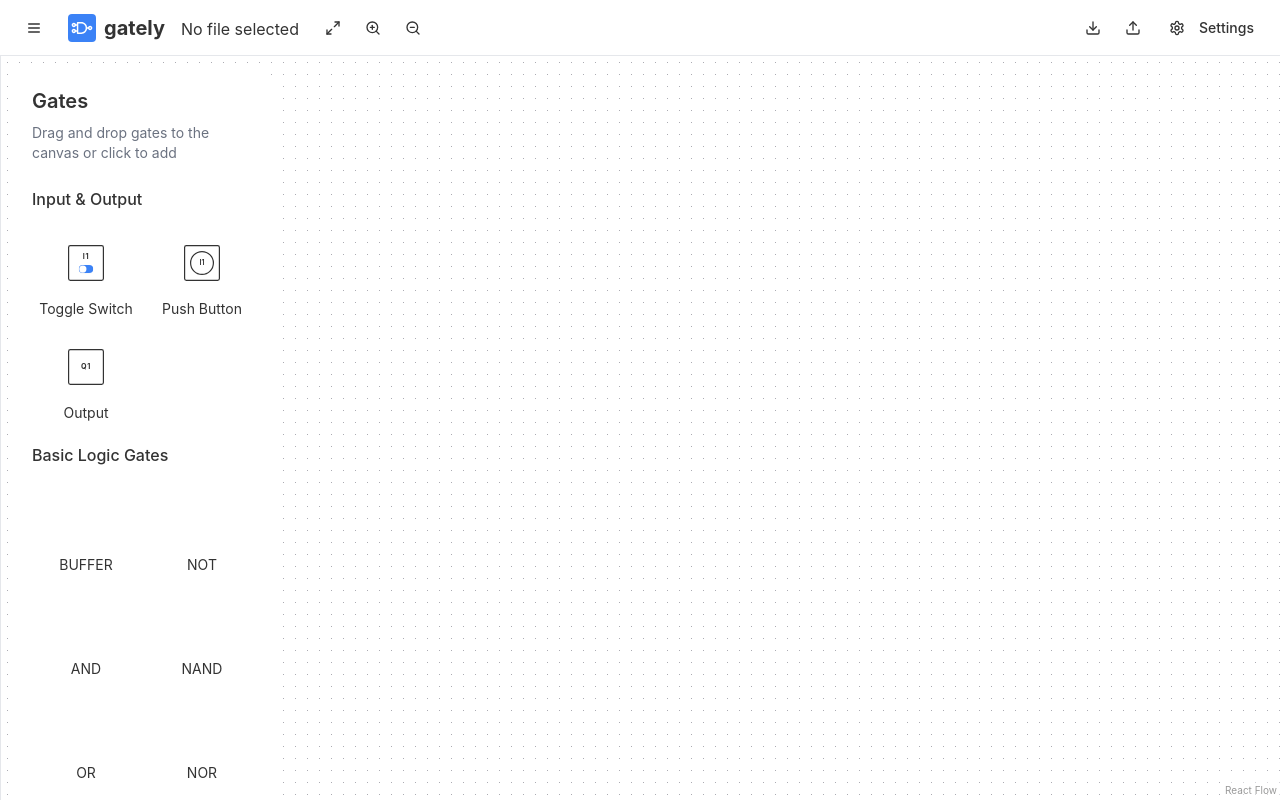
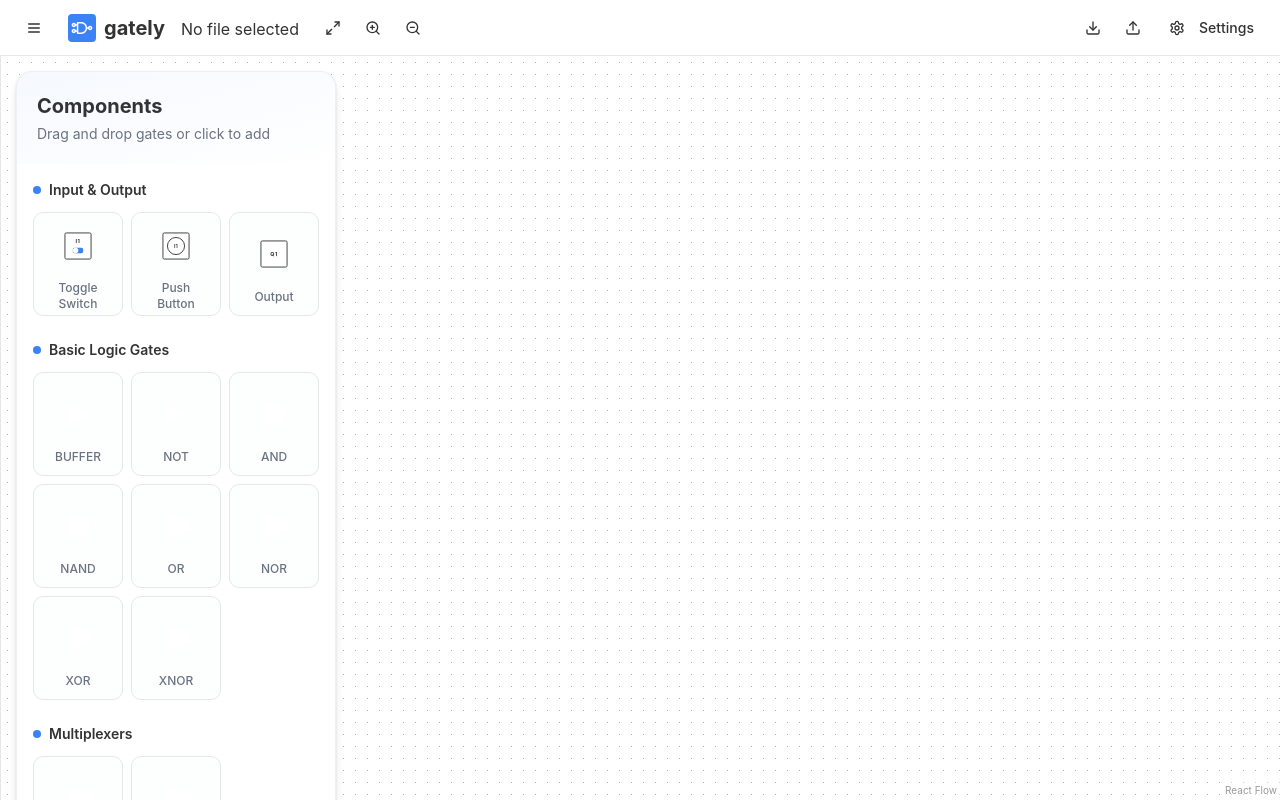
Before and after one commit to jakmaz/gately, a Next.js app: page /editor in a window 1280 px wide. Built offline with nearby package versions, Linux system fonts and the light colour scheme.

Commit message:
style: new toolbar design

```diff
--- a/src/components/simulator/toolbar.tsx
+++ b/src/components/simulator/toolbar.tsx
@@ -21,12 +21,13 @@ function Gate({ nodeType, label, onClick }: GateProps) {
 
   return (
     <div
-      className="p-1  rounded-md flex flex-col items-center justify-center hover:bg-accent cursor-grab transition-colors h-24 overflow-hidden relative"
+      className="group relative p-2.5 rounded-xl flex flex-col items-center justify-center cursor-grab active:cursor-grabbing transition-all duration-300 h-26 overflow-hidden bg-muted/30 border border-border hover:border-primary/50 hover:bg-muted/50"
       draggable
       onDragStart={onDragStart}
       onClick={onClick}
     >
-      <div className="flex-1 w-full flex items-center justify-center pointer-events-none scale-60 origin-center">
+      <div className="absolute inset-0 bg-gradient-to-br from-primary/10 to-transparent opacity-0 group-hover:opacity-100 transition-opacity duration-300 rounded-xl" />
+      <div className="flex-1 w-full flex items-center justify-center pointer-events-none scale-45 origin-center">
         {GateComponent && (
           <GateComponent
             id="preview"
@@ -44,7 +45,9 @@ function Gate({ nodeType, label, onClick }: GateProps) {
           />
         )}
       </div>
-      <span className="text-sm mt-1 text-center">{label}</span>
+      <span className="text-xs font-medium mt-1 text-center text-muted-foreground group-hover:text-foreground transition-colors">
+        {label}
+      </span>
     </div>
   );
 }
@@ -72,13 +75,14 @@ const sections = [
     ],
   },
   {
-    title: "Multiplexers & Demultiplexers",
+    title: "Multiplexers",
     gates: [
       { nodeType: "muxGate", symbol: "MUX", label: "MUX" },
       { nodeType: "dmuxGate", symbol: "DMUX", label: "DMUX" },
     ],
   },
 ];
+
 export function Toolbar() {
   const { addNodes } = useReactFlow();
 
@@ -96,17 +100,20 @@ export function Toolbar() {
   );
 
   return (
-    <div className="w-64 bg-card p-4 rounded-xl flex flex-col h-full">
-      <div className="mb-4">
-        <h2 className="text-xl font-semibold mb-2">Gates</h2>
-        <p className="text-sm text-muted-foreground mb-2">Drag and drop gates to the canvas or click to add</p>
+    <div className="w-80 bg-card rounded-2xl flex flex-col h-full border border-border/60 shadow-xl overflow-hidden">
+      <div className="p-5 bg-linear-to-br from-primary/5 to-transparent">
+        <h2 className="text-xl font-bold mb-1">Components</h2>
+        <p className="text-sm text-muted-foreground">Drag and drop gates or click to add</p>
       </div>
 
-      <div className="flex flex-col gap-4">
+      <div className="flex-1 overflow-y-auto p-4">
         {sections.map(({ title, gates }) => (
-          <section key={title}>
-            <h3 className="text-md font-medium mb-4">{title}</h3>
-            <div className="grid grid-cols-2 gap-2">
+          <section key={title} className="mb-6 last:mb-0">
+            <h3 className="text-sm font-semibold mb-3 flex items-center gap-2">
+              <span className="w-2 h-2 rounded-full bg-primary" />
+              {title}
+            </h3>
+            <div className="grid grid-cols-3 gap-2">
               {gates.map(({ nodeType, symbol, label }) => (
                 <Gate
                   key={nodeType}
```
